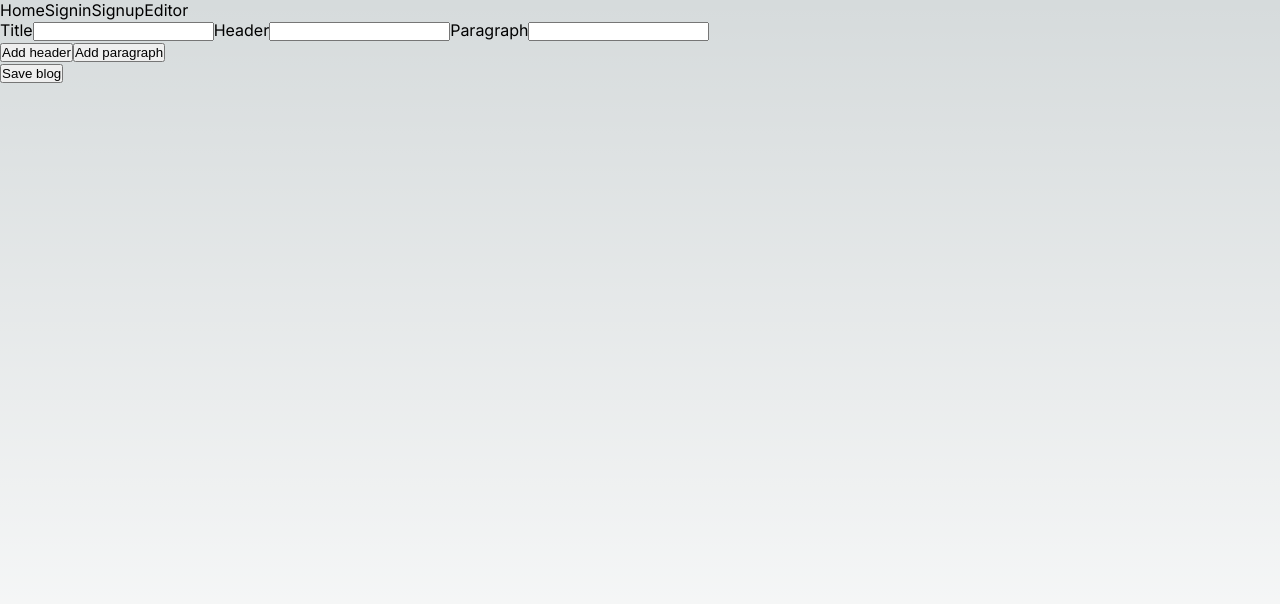
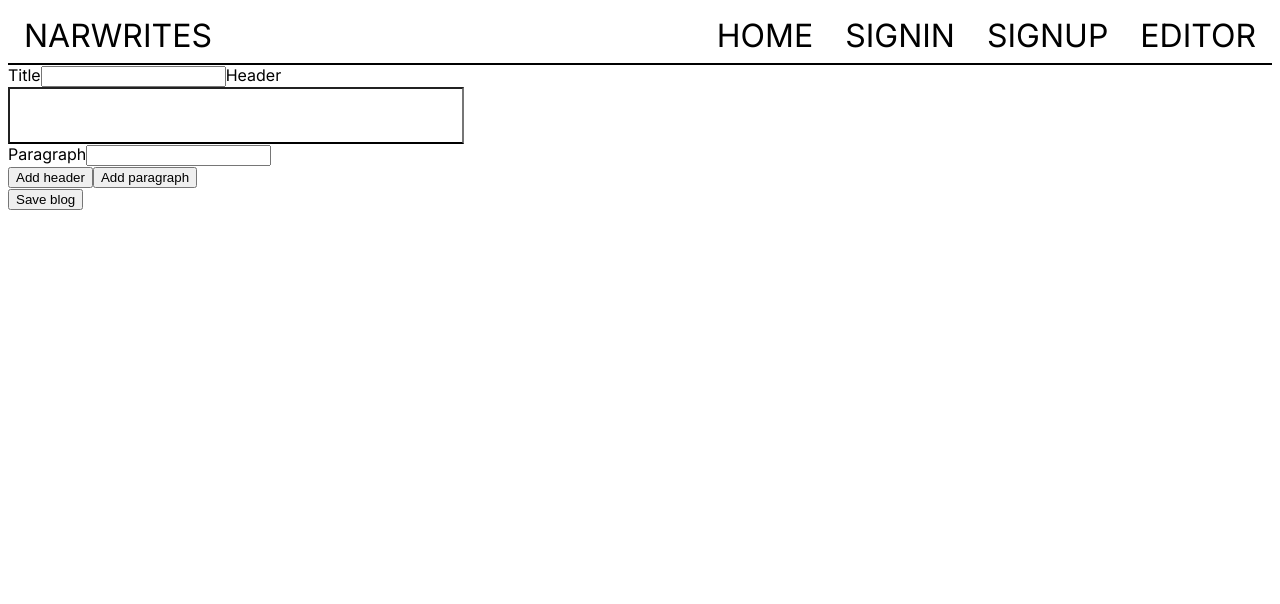
Before and after one commit to Noahsignt/narwrites, a Next.js app: page /editor in a window 1280 px wide. Shown: the top 604 px of the page. Built offline with nearby package versions, Linux system fonts and the light colour scheme.

Commit message:
style: initial header design

```diff
--- a/src/app/components/header.tsx
+++ b/src/app/components/header.tsx
@@ -2,7 +2,11 @@ import Link from 'next/link';
 
 export default function Header() {
     return(
-        <div>
+        <div className="header">
+            <div className="header-logo">
+                Narwrites
+            </div>
+            <div className="header-links">
                 <Link href="/">
                     Home
                 </Link>
@@ -16,5 +20,6 @@ export default function Header() {
                     Editor
                 </Link>
             </div>
+        </div>
     )
 }
--- a/src/app/globals.css
+++ b/src/app/globals.css
@@ -1,108 +1,20 @@
-:root {
-  --max-width: 1100px;
-  --border-radius: 12px;
-  --font-mono: ui-monospace, Menlo, Monaco, "Cascadia Mono", "Segoe UI Mono",
-    "Roboto Mono", "Oxygen Mono", "Ubuntu Monospace", "Source Code Pro",
-    "Fira Mono", "Droid Sans Mono", "Courier New", monospace;
-
-  --foreground-rgb: 0, 0, 0;
-  --background-start-rgb: 214, 219, 220;
-  --background-end-rgb: 255, 255, 255;
-
-  --primary-glow: conic-gradient(
-    from 180deg at 50% 50%,
-    #16abff33 0deg,
-    #0885ff33 55deg,
-    #54d6ff33 120deg,
-    #0071ff33 160deg,
-    transparent 360deg
-  );
-  --secondary-glow: radial-gradient(
-    rgba(255, 255, 255, 1),
-    rgba(255, 255, 255, 0)
-  );
-
-  --tile-start-rgb: 239, 245, 249;
-  --tile-end-rgb: 228, 232, 233;
-  --tile-border: conic-gradient(
-    #00000080,
-    #00000040,
-    #00000030,
-    #00000020,
-    #00000010,
-    #00000010,
-    #00000080
-  );
-
-  --callout-rgb: 238, 240, 241;
-  --callout-border-rgb: 172, 175, 176;
-  --card-rgb: 180, 185, 188;
-  --card-border-rgb: 131, 134, 135;
-}
-
-@media (prefers-color-scheme: dark) {
-  :root {
-    --foreground-rgb: 255, 255, 255;
-    --background-start-rgb: 0, 0, 0;
-    --background-end-rgb: 0, 0, 0;
-
-    --primary-glow: radial-gradient(rgba(1, 65, 255, 0.4), rgba(1, 65, 255, 0));
-    --secondary-glow: linear-gradient(
-      to bottom right,
-      rgba(1, 65, 255, 0),
-      rgba(1, 65, 255, 0),
-      rgba(1, 65, 255, 0.3)
-    );
-
-    --tile-start-rgb: 2, 13, 46;
-    --tile-end-rgb: 2, 5, 19;
-    --tile-border: conic-gradient(
-      #ffffff80,
-      #ffffff40,
-      #ffffff30,
-      #ffffff20,
-      #ffffff10,
-      #ffffff10,
-      #ffffff80
-    );
-
-    --callout-rgb: 20, 20, 20;
-    --callout-border-rgb: 108, 108, 108;
-    --card-rgb: 100, 100, 100;
-    --card-border-rgb: 200, 200, 200;
-  }
-}
-
-* {
-  box-sizing: border-box;
-  padding: 0;
-  margin: 0;
-}
-
-html,
-body {
-  max-width: 100vw;
-  overflow-x: hidden;
-  height: 100%;
-}
-
-body {
-  color: rgb(var(--foreground-rgb));
-  background: linear-gradient(
-      to bottom,
-      transparent,
-      rgb(var(--background-end-rgb))
-    )
-    rgb(var(--background-start-rgb));
-}
-
 a {
   color: inherit;
   text-decoration: none;
 }
 
-@media (prefers-color-scheme: dark) {
-  html {
-    color-scheme: dark;
-  }
+.header {
+  display: flex;
+  flex: row;
+  justify-content: space-between;
+  font-size: xx-large;
+  border-bottom: 2px solid black;
+  text-transform: uppercase;
+  padding: 8px 16px;
 }
+
+.header-links {
+  display: flex;
+  flex-direction: row;
+  gap: 32px;
+}
--- a/src/app/page.module.css
+++ b/src/app/page.module.css
@@ -3,6 +3,6 @@
   flex-direction: column;
   justify-content: space-between;
   align-items: center;
-  padding: 6rem;
+  padding: 32px;
   min-height: 100vh;
 }
```
Also changed, not shown: src/app/page.tsx (+4 -3 lines). Lines whose indentation alone changed are shown as unchanged.
